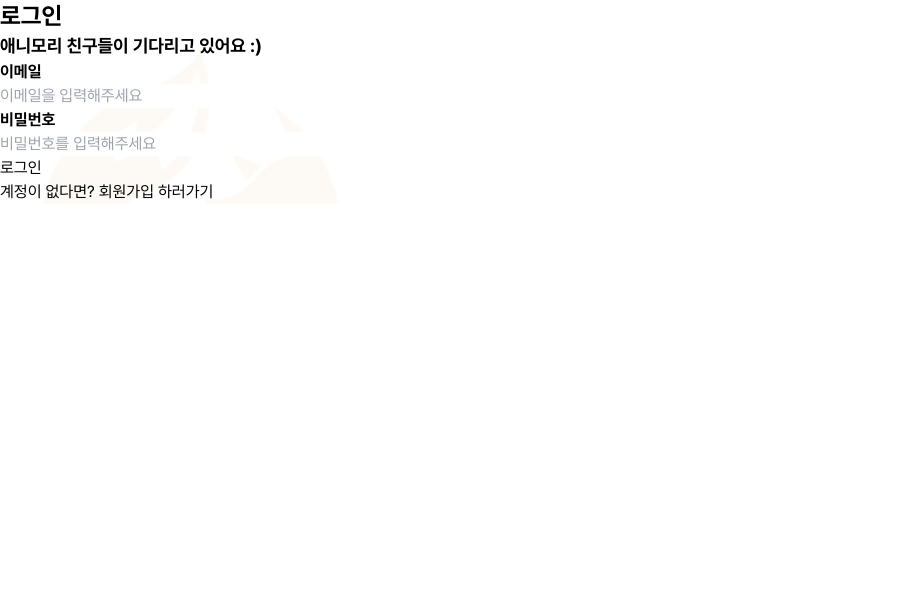
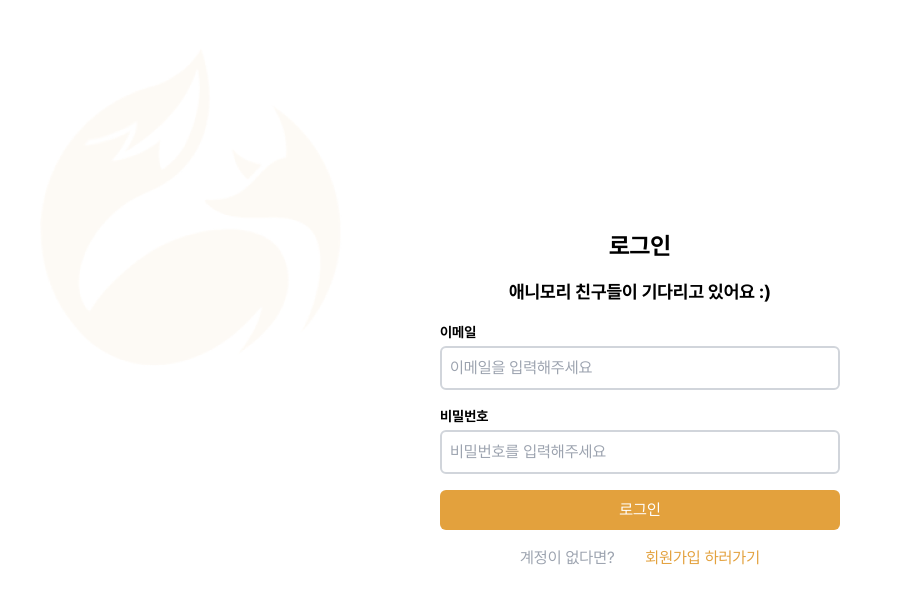
Before and after one commit to Step3-kakao-tech-campus/Team16_FE, a React (Create React App) app: page /login in a window 1280 px wide. Shown: the top 604 px of the page, without its empty margins (0-903 px from the left). Built offline with nearby package versions, Linux system fonts and the light colour scheme.

Commit message:
style: 로그인 페이지, 회원가입 페이지 CSS 스타일 적용
Tailwindcss 사용하여 스타일 적용하였습니다.
font 설정 아직 안되었습니다.

```diff
--- a/src/components/atoms/Banner.tsx
+++ b/src/components/atoms/Banner.tsx
@@ -6,7 +6,7 @@ type Props = {
 };
 
 const Banner = ({ className, children }: Props) => {
-  return <div className={className}>{children}</div>;
+  return <span className={className}>{children}</span>;
 };
 
 export default Banner;
--- a/src/components/atoms/Input.tsx
+++ b/src/components/atoms/Input.tsx
@@ -11,6 +11,7 @@ type Props = {
 const Input = ({ id, name, type, placeholder, onChange }: Props) => {
   return (
     <input
+      className="border-2 rounded-md border-gray-300 p-2"
       id={id}
       name={name}
       type={type}
--- a/src/components/atoms/PostCode.tsx
+++ b/src/components/atoms/PostCode.tsx
@@ -50,7 +50,14 @@ const Postcode = ({ userAddress, setUserAddress }: StateProps) => {
     open({ onComplete: handleComplete });
   };
 
-  return <button onClick={handleClick}>우편번호 찾기</button>;
+  return (
+    <button
+      className="bg-brand-color text-white rounded  min-w-[120px] p-1"
+      onClick={handleClick}
+    >
+      우편번호 찾기
+    </button>
+  );
 };
 
 export default Postcode;
--- a/src/components/molecules/AddressInputGroup.tsx
+++ b/src/components/molecules/AddressInputGroup.tsx
@@ -17,12 +17,14 @@ interface StateProps {
 
 const AddressInputGroup = ({ userAddress, setUserAddress }: StateProps) => {
   return (
-    <Container className="flex flex-col">
+    <Container className="flex flex-col gap-4 w-full">
+      <div className="flex flex-col gap-2">
         <label htmlFor="zone-code" className="font-semibold">
           보호소 주소
         </label>
-      <div className="zone-code-input">
+        <div className="zone-code-input flex justify-between border-2 rounded-md border-gray-300 p-2">
           <input
+            className="mx-2 w-full"
             id="zone-code"
             name="우편번호"
             type="text"
@@ -31,9 +33,11 @@ const AddressInputGroup = ({ userAddress, setUserAddress }: StateProps) => {
           />
           <Postcode userAddress={userAddress} setUserAddress={setUserAddress} />
         </div>
-      <div className="user-address">
+      </div>
+      <div className="user-address flex justify-between max-w-full">
         <input
           disabled
+          className="border-2 rounded-md border-gray-300 p-2 max-w-[33%]"
           id="sido"
           name="시/도"
           type="text"
@@ -42,6 +46,7 @@ const AddressInputGroup = ({ userAddress, setUserAddress }: StateProps) => {
         />
         <input
           disabled
+          className="border-2 rounded-md border-gray-300 p-2 max-w-[33%]"
           id="sigungu"
           name="시/군/구"
           type="text"
@@ -50,6 +55,7 @@ const AddressInputGroup = ({ userAddress, setUserAddress }: StateProps) => {
         />
         <input
           disabled
+          className="border-2 rounded-md border-gray-300 p-2 max-w-[33%]"
           id="roadname"
           name="도로명 주소"
           type="text"
@@ -58,6 +64,7 @@ const AddressInputGroup = ({ userAddress, setUserAddress }: StateProps) => {
         />
       </div>
       <input
+        className="border-2 rounded-md border-gray-300 p-1"
         id="building-name"
         name="상세 주소"
         type="text"
--- a/src/components/molecules/InputGroup.tsx
+++ b/src/components/molecules/InputGroup.tsx
@@ -11,8 +11,8 @@ type Props = {
 
 const LoginInputGroup = ({ id, name, type, placeholder, onChange }: Props) => {
   return (
-    <Container className={`${id} flex flex-col`}>
-      <label htmlFor={id} className="font-semibold">
+    <Container className={'flex flex-col gap-1'}>
+      <label htmlFor={id} className="text-sm font-semibold">
         {name}
       </label>
       <Input
--- a/src/components/organisms/LoginInputForm.tsx
+++ b/src/components/organisms/LoginInputForm.tsx
@@ -16,6 +16,7 @@ const LoginInputForm = () => {
   // submit에 userInfo를 넣어주거나 button에서 보내도록 하는 것 필요!!!!
   return (
     <form
+      className="flex flex-col gap-4 w-full max-w-[400px]"
       onSubmit={(e: React.FormEvent<HTMLFormElement>) => {
         e.preventDefault();
         // email, password 보내기
@@ -41,7 +42,9 @@ const LoginInputForm = () => {
           handleChange(e);
         }}
       />
-      <button>로그인</button>
+      <button className="bg-brand-color text-white w-full rounded-md p-2">
+        로그인
+      </button>
     </form>
   );
 };
--- a/src/components/organisms/SignupInputForm.tsx
+++ b/src/components/organisms/SignupInputForm.tsx
@@ -42,13 +42,14 @@ const SignupInputForm = () => {
   };
   return (
     <form
+      className="flex flex-col gap-4 w-full max-w-[400px]"
       onSubmit={(e: React.FormEvent<HTMLFormElement>) => {
         e.preventDefault();
         // 회원가입 정보 보내는 API 적용해야 됨
         console.log(e.target);
       }}
     >
-      <div className="email-confirm">
+      <div className="email-confirm flex place-items-end justify-center">
         <InputGroup
           id="email"
           name="이메일"
@@ -56,7 +57,9 @@ const SignupInputForm = () => {
           placeholder="이메일을 입력해주세요."
           onChange={handleChange}
         />
-        <button className=" bg-brand-color font-Pretendard">중복 확인</button>
+        <button className="bg-brand-color text-white rounded min-w-[100px] min-h-[44px]">
+          중복 확인
+        </button>
       </div>
       <InputGroup
         id="password"
@@ -90,7 +93,9 @@ const SignupInputForm = () => {
         userAddress={userAddress}
         setUserAddress={setUserAddress}
       />
-      <button>회원가입</button>
+      <button className="bg-brand-color text-white w-full rounded-md p-2">
+        회원가입
+      </button>
     </form>
   );
 };
--- a/src/pages/LoginPage.tsx
+++ b/src/pages/LoginPage.tsx
@@ -1,7 +1,6 @@
 import { useNavigate } from 'react-router-dom';
 import Banner from 'components/atoms/Banner';
 import LoginInputForm from 'components/organisms/LoginInputForm';
-import React from 'react';
 
 const LoginPage = () => {
   const navigate = useNavigate();
@@ -18,6 +17,7 @@ const LoginPage = () => {
 
   return (
     <div
+      className="flex flex-col max-w-[100rem] justify-center items-center gap-4 h-screen"
       style={{
         backgroundImage: 'url(assets/images/backgroundLogo.png)',
         backgroundRepeat: 'no-repeat',
@@ -30,10 +30,12 @@ const LoginPage = () => {
 
       <LoginInputForm />
 
-      <div className="signUp-button">
-        <span>계정이 없다면? </span>
-        <button onClick={() => navigate('/signup')}>회원가입</button>{' '}
-        <span>하러가기</span>
+      <div className="signUp-button flex justify-between min-w-[15rem]">
+        <span className="text-gray-400">계정이 없다면? </span>
+        <span className="font-medium text-brand-color">
+          <button onClick={() => navigate('/signup')}>회원가입</button>{' '}
+          <span>하러가기</span>
+        </span>
       </div>
     </div>
   );
--- a/src/pages/SignupPage.tsx
+++ b/src/pages/SignupPage.tsx
@@ -7,26 +7,36 @@ const SignupPage = () => {
 
   return (
     <div
+      className="flex flex-col justify-center items-center gap-4 h-screen"
       style={{
         backgroundImage: 'url(assets/images/backgroundLogo.png)',
         backgroundRepeat: 'no-repeat',
       }}
     >
       <Banner className="font-bold text-2xl">회원가입</Banner>
+      <div className="flex flex-col gap-2">
         <Banner className="font-semibold text-lg">
           애니모리에 오신 것을 환영합니다!
         </Banner>
         <Banner className="font-semibold text-lg">
           아이들이 따뜻한 가족을 찾을 수 있게 도와주세요 :)
         </Banner>
+      </div>
 
       {/* 보호소 주소 관련 -> 주소 받아와서 표시할 SignupInputGroup 따로 만들어야 됨 */}
       <SignupInputForm />
 
-      <div className="signUp-button">
-        <span>계정이 이미 있다면? </span>
-        <button onClick={() => navigate('/login')}>로그인 </button>{' '}
+      <div className="signUp-button signUp-button flex justify-between min-w-[15rem]">
+        <span className="text-gray-400">계정이 이미 있다면? </span>
+        <span className="font-medium text-brand-color">
+          <button
+            className="font-medium text-brand-color"
+            onClick={() => navigate('/login')}
+          >
+            로그인{' '}
+          </button>{' '}
           <span>하러가기</span>
+        </span>
       </div>
     </div>
   );
```
Lines whose indentation alone changed are shown as unchanged.
